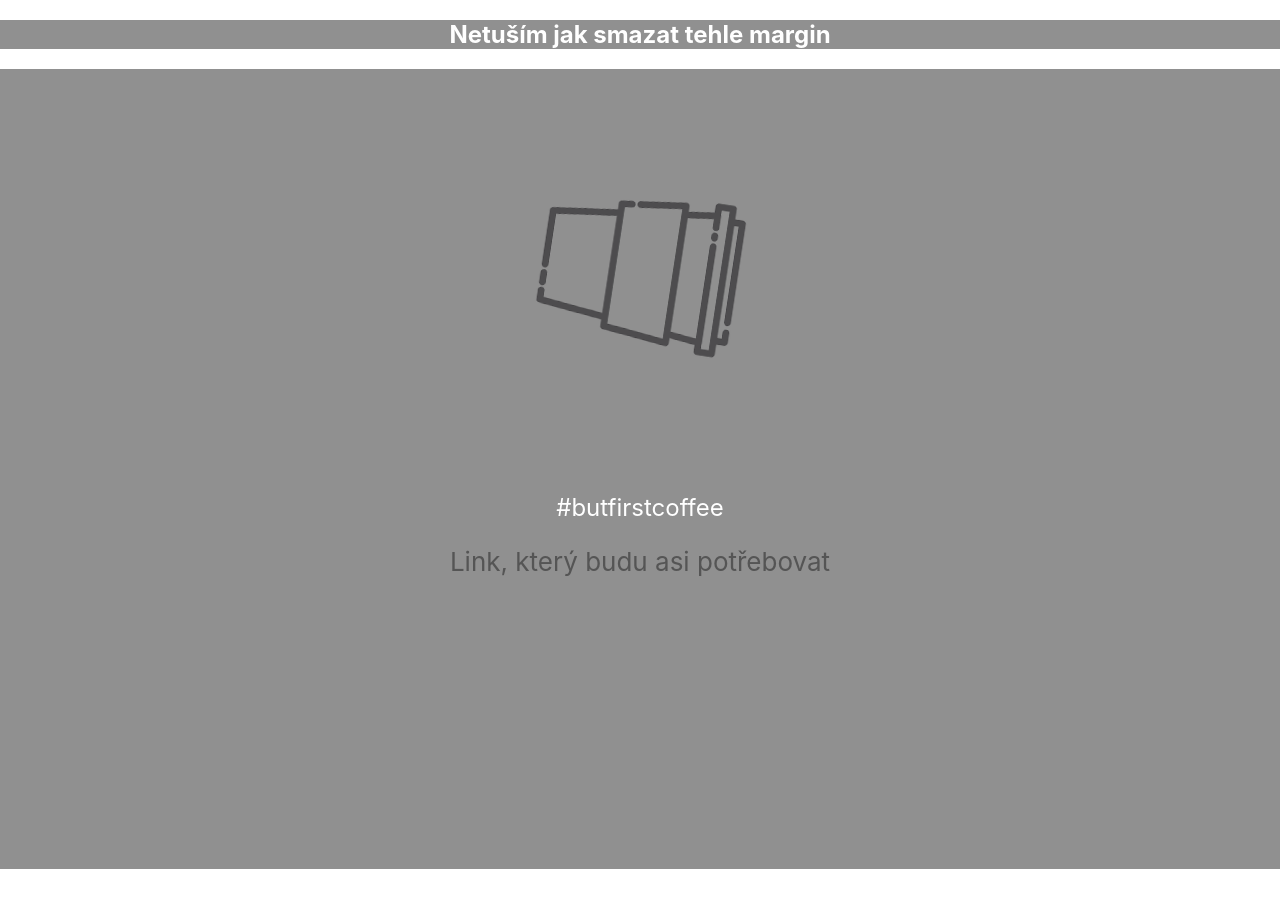
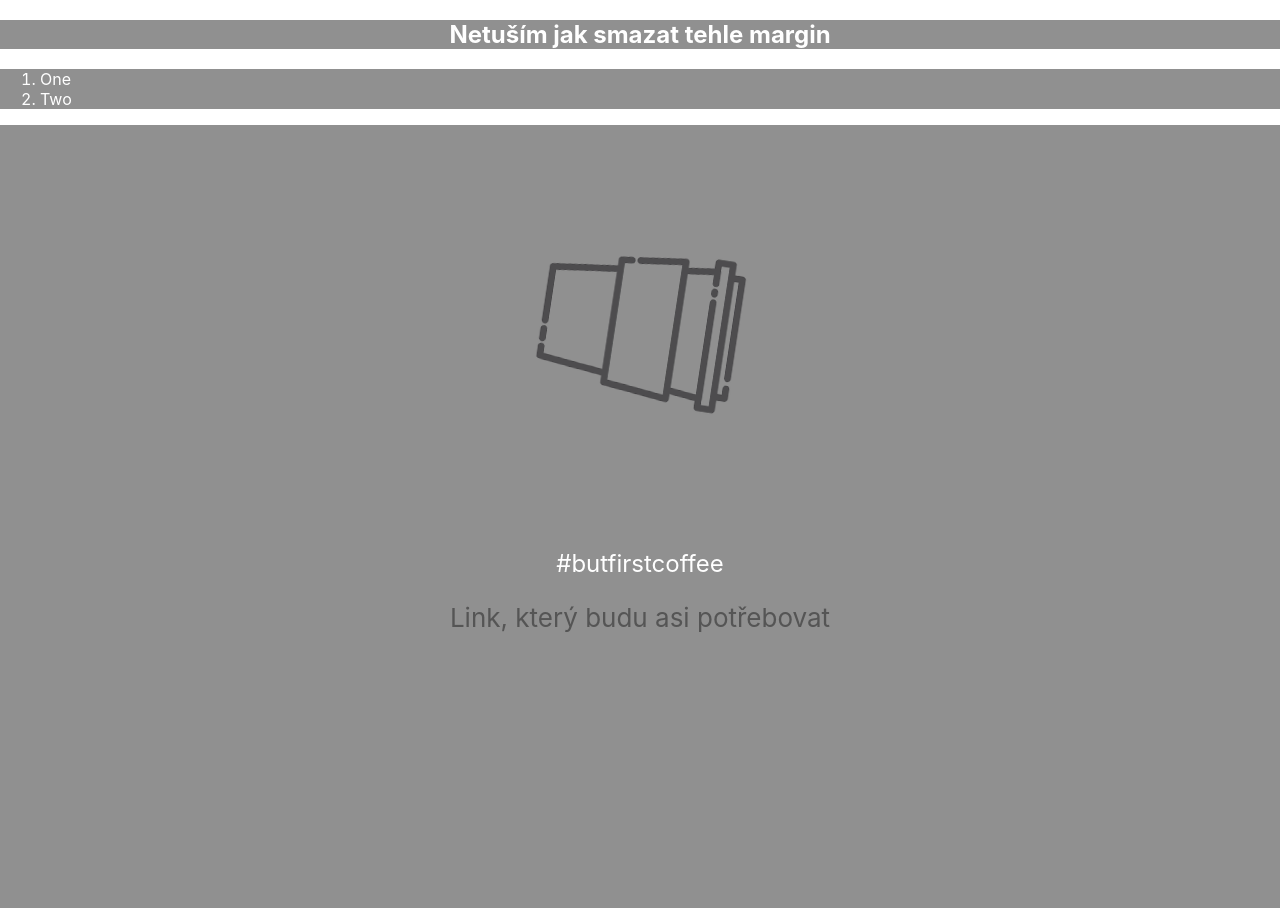
Before and after one commit to CoffeeladyCZ/first-app-react, a React (Create React App) app: page / in a window 1280 px wide. Shown: the top 908 px of the page. Before the commit the page ends 869 px from the top, so only its background shows below. Built offline with nearby package versions, Linux system fonts and the light colour scheme.

Commit message:
přidání odrážkového seznamu

```diff
--- a/public/index.html
+++ b/public/index.html
@@ -27,7 +27,9 @@
     <title>React App</title>
   </head>
   <body>
-    <div id="test"></div>
+    <div id="test">
+    </div>
+    <div id="test-second"></div>
     <noscript>You need to enable JavaScript to run this app.</noscript>
     <div id="root"></div>
     <!--
--- a/src/App.css
+++ b/src/App.css
@@ -47,6 +47,8 @@ a:hover {
   }
 }
 
+/* moje úpravy */
+
 #test {
   color: #ffffff;
   text-align: center;
@@ -54,3 +56,7 @@ a:hover {
   margin-block-start: 0;
   margin-block-end: 0;
 }
+#test-second {
+  color: #ffffff;
+  background-color: #909090;
+}
--- a/src/App.js
+++ b/src/App.js
@@ -26,5 +26,16 @@ ReactDOM.render(
   <h2>Netuším jak smazat tehle margin</h2>,
   document.getElementById('test')
 );
+const toDoList = (
+  <ol>
+    <li>One</li>
+    <li>Two</li>
+  </ol>
+);
+
+ReactDOM.render(
+  toDoList,
+  document.getElementById('test-second')
+);
 
 export default App;
```
